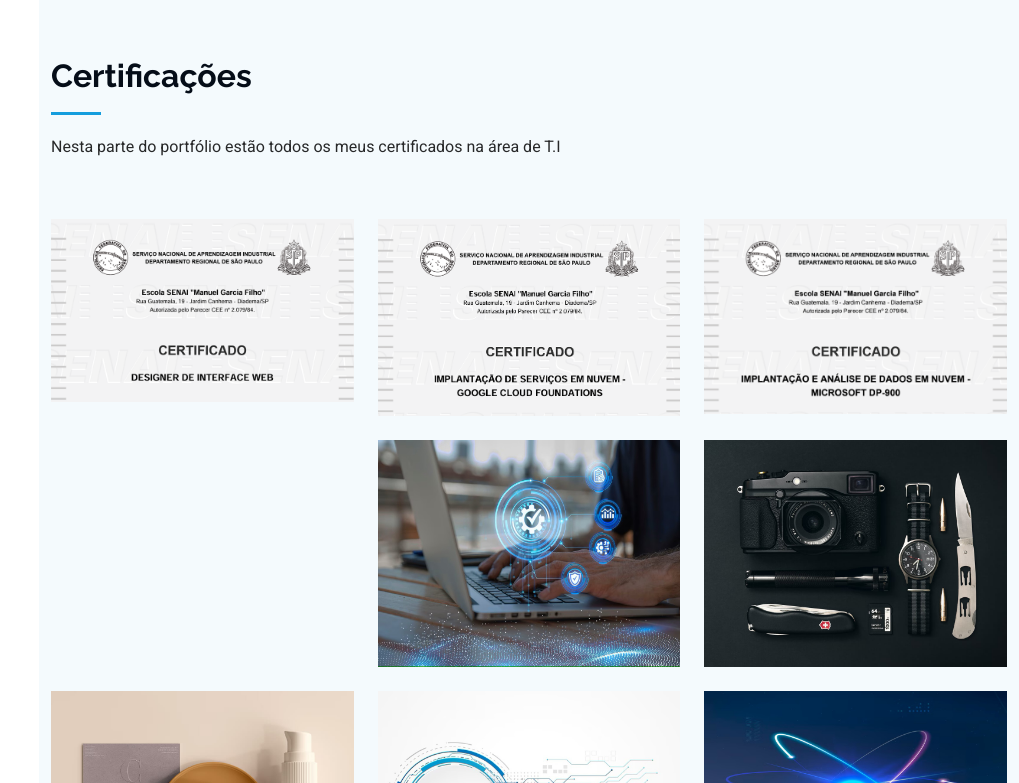
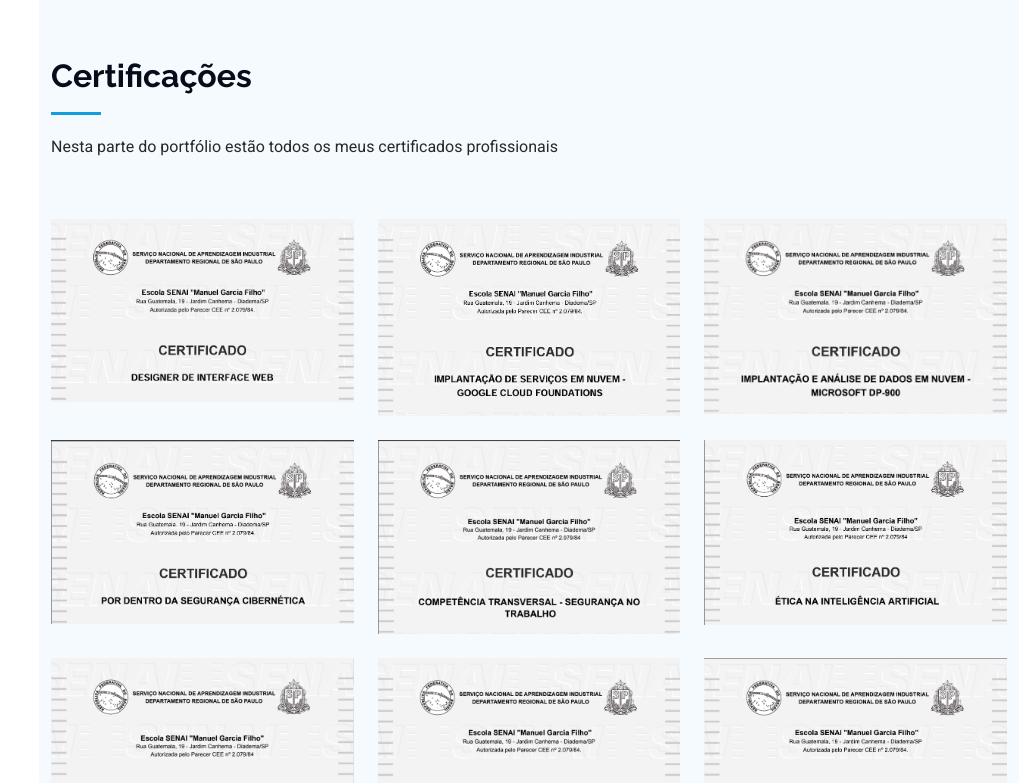
Before and after one commit to Riquelme28/meu-portifolio, a plain HTML site: page index.html in a window 1280 px wide. Shown: the part 2017-2800 px from the top of the page, without its empty margins (261-1280 px from the left). Drawn offline with Linux system fonts and the light colour scheme.

Commit message:
Atualização 3

```diff
--- a/index.html
+++ b/index.html
@@ -191,7 +191,7 @@ Tenho forte competência na gestão e análise de dados, com domínio de MySQL e
 
       <div class="container section-title" data-aos="fade-up">
         <h2>Certificações</h2>
-        <p>Nesta parte do portfólio estão todos os meus certificados na área de T.I</p>
+        <p>Nesta parte do portfólio estão todos os meus certificados profissionais</p>
       </div><div class="container">
 
         <div class="row gy-4 isotope-container" data-aos="fade-up" data-aos-delay="200">
@@ -200,7 +200,7 @@ Tenho forte competência na gestão e análise de dados, com domínio de MySQL e
             <div class="portfolio-content h-100">
               <img src="assets/img/portfolio/interface-web.png" class="img-fluid" alt="">
               <div class="portfolio-info">
-                <h4>Certificado 1</h4>
+                <h4>Certificado</h4>
                 <a href="assets/PDF/Certificado_Designer de Interface We.pdf" title="Visualizar Certificado" target="_blank" class="preview-link"><i class="bi bi-zoom-in"></i></a>
                 <a href="assets/PDF/Certificado_Designer de Interface We.pdf" title="Abrir PDF" target="_blank" class="details-link"><i class="bi bi-file-earmark-pdf"></i></a>
               </div>
@@ -218,70 +218,70 @@ Tenho forte competência na gestão e análise de dados, com domínio de MySQL e
             <div class="portfolio-content h-100">
               <img src="assets/img/portfolio/Captura de tela 2025-12-09 162619.png" class="img-fluid" alt="">
               <div class="portfolio-info">
-                <h4>Projeto #2</h4>
+                <h4>Certificado</h4>
                 <a href="assets/PDF/Certificado_Implantação e Análise de Dados em Nuvem - Microsoft DP-90.pdf" title="Visualizar Certificado" target="_blank" class="preview-link"><i class="bi bi-zoom-in"></i></a>
                 <a href="assets/PDF/Certificado_Implantação e Análise de Dados em Nuvem - Microsoft DP-90.pdf" title="Abrir PDF" target="_blank" class="details-link"><i class="bi bi-file-earmark-pdf"></i></a>
               </div>
             </div>
           </div><div class="col-lg-4 col-md-6 portfolio-item isotope-item filter-books">
             <div class="portfolio-content h-100">
-              <img src="assets/img/portfolio/books-1.jpg" class="img-fluid" alt="">
+              <img src="assets/img/portfolio/cibersegurança.png" class="img-fluid" alt="">
               <div class="portfolio-info">
-                <h4>Projeto #3</h4>
-                <a href="assets/PDF/certificado-3.pdf" title="Visualizar Certificado" target="_blank" class="preview-link"><i class="bi bi-zoom-in"></i></a>
-                <a href="assets/PDF/certificado-3.pdf" title="Abrir PDF" target="_blank" class="details-link"><i class="bi bi-file-earmark-pdf"></i></a>
+                <h4>Certificado</h4>
+                <a href="assets/PDF/Certificado_Por dentro da Segurança Cibernétic (1).pdf" title="Visualizar Certificado" target="_blank" class="preview-link"><i class="bi bi-zoom-in"></i></a>
+                <a href="assets/PDF/Certificado_Por dentro da Segurança Cibernétic (1).pdf" title="Abrir PDF" target="_blank" class="details-link"><i class="bi bi-file-earmark-pdf"></i></a>
               </div>
             </div>
           </div><div class="col-lg-4 col-md-6 portfolio-item isotope-item filter-app">
             <div class="portfolio-content h-100">
-              <img src="assets/img/portfolio/app-2.jpg" class="img-fluid" alt="">
+              <img src="assets/img/portfolio/seguranca_trabalho.png" class="img-fluid" alt="">
               <div class="portfolio-info">
-                <h4>Projeto #4</h4>
-                <a href="assets/PDF/certificado-4.pdf" title="Visualizar Certificado" target="_blank" class="preview-link"><i class="bi bi-zoom-in"></i></a>
-                <a href="assets/PDF/certificado-4.pdf" title="Abrir PDF" target="_blank" class="details-link"><i class="bi bi-file-earmark-pdf"></i></a>
+                <h4>Certificado</h4>
+                <a href="assets/PDF/Competência_Transversal___Segurança_no_Trabalho_(125SEG1A25CAITEC)-Certificado_2669277.pdf" title="Visualizar Certificado" target="_blank" class="preview-link"><i class="bi bi-zoom-in"></i></a>
+                <a href="assets/PDF/Competência_Transversal___Segurança_no_Trabalho_(125SEG1A25CAITEC)-Certificado_2669277.pdf" title="Abrir PDF" target="_blank" class="details-link"><i class="bi bi-file-earmark-pdf"></i></a>
               </div>
             </div>
           </div><div class="col-lg-4 col-md-6 portfolio-item isotope-item filter-product">
             <div class="portfolio-content h-100">
-              <img src="assets/img/portfolio/product-2.jpg" class="img-fluid" alt="">
+              <img src="assets/img/portfolio/IA.png" class="img-fluid" alt="">
               <div class="portfolio-info">
-                <h4>Projeto #5</h4>
-                <a href="assets/PDF/certificado-5.pdf" title="Visualizar Certificado" target="_blank" class="preview-link"><i class="bi bi-zoom-in"></i></a>
-                <a href="assets/PDF/certificado-5.pdf" title="Abrir PDF" target="_blank" class="details-link"><i class="bi bi-file-earmark-pdf"></i></a>
+                <h4>Certificado</h4>
+                <a href="assets/PDF/Ética_na_Inteligência_Artificial_(125EIA1A25CAITEC)-Certificado_2650772.pdf" title="Visualizar Certificado" target="_blank" class="preview-link"><i class="bi bi-zoom-in"></i></a>
+                <a href="assets/PDF/Ética_na_Inteligência_Artificial_(125EIA1A25CAITEC)-Certificado_2650772.pdf" title="Abrir PDF" target="_blank" class="details-link"><i class="bi bi-file-earmark-pdf"></i></a>
               </div>
             </div>
           </div><div class="col-lg-4 col-md-6 portfolio-item isotope-item filter-branding">
             <div class="portfolio-content h-100">
-              <img src="assets/img/portfolio/branding-2.jpg" class="img-fluid" alt="">
+              <img src="assets/img/portfolio/excel.png" class="img-fluid" alt="">
               <div class="portfolio-info">
-                <h4>Projeto #6</h4>
-                <a href="assets/PDF/certificado-6.pdf" title="Visualizar Certificado" target="_blank" class="preview-link"><i class="bi bi-zoom-in"></i></a>
-                <a href="assets/PDF/certificado-6.pdf" title="Abrir PDF" target="_blank" class="details-link"><i class="bi bi-file-earmark-pdf"></i></a>
+                <h4>Certificado</h4>
+                <a href="assets/PDF/Excel_Básico_(125EXC1A25CAITEC)-Certificado_2669517.pdf" title="Visualizar Certificado" target="_blank" class="preview-link"><i class="bi bi-zoom-in"></i></a>
+                <a href="assets/PDF/Excel_Básico_(125EXC1A25CAITEC)-Certificado_2669517.pdf" title="Abrir PDF" target="_blank" class="details-link"><i class="bi bi-file-earmark-pdf"></i></a>
               </div>
             </div>
           </div><div class="col-lg-4 col-md-6 portfolio-item isotope-item filter-books">
             <div class="portfolio-content h-100">
-              <img src="assets/img/portfolio/books-2.jpg" class="img-fluid" alt="">
+              <img src="assets/img/portfolio/desvendamento.png" class="img-fluid" alt="">
               <div class="portfolio-info">
-                <h4>Projeto #7</h4>
-                <a href="assets/PDF/certificado-7.pdf" title="Visualizar Certificado" target="_blank" class="preview-link"><i class="bi bi-zoom-in"></i></a>
-                <a href="assets/PDF/certificado-7.pdf" title="Abrir PDF" target="_blank" class="details-link"><i class="bi bi-file-earmark-pdf"></i></a>
+                <h4>Certificado</h4>
+                <a href="assets/PDF/Certificado_Desvendando a Descarbonizaçã.pdf" title="Visualizar Certificado" target="_blank" class="preview-link"><i class="bi bi-zoom-in"></i></a>
+                <a href="assets/PDF/Certificado_Desvendando a Descarbonizaçã.pdf" title="Abrir PDF" target="_blank" class="details-link"><i class="bi bi-file-earmark-pdf"></i></a>
               </div>
             </div>
           </div><div class="col-lg-4 col-md-6 portfolio-item isotope-item filter-app">
             <div class="portfolio-content h-100">
-              <img src="assets/img/portfolio/app-3.jpg" class="img-fluid" alt="">
+              <img src="assets/img/portfolio/IA2.png" class="img-fluid" alt="">
               <div class="portfolio-info">
-                <h4>Projeto #8</h4>
-                <a href="assets/PDF/certificado-8.pdf" title="Visualizar Certificado" target="_blank" class="preview-link"><i class="bi bi-zoom-in"></i></a>
-                <a href="assets/PDF/certificado-8.pdf" title="Abrir PDF" target="_blank" class="details-link"><i class="bi bi-file-earmark-pdf"></i></a>
+                <h4>Certificado</h4>
+                <a href="assets/PDF/Certificado_FLUÊNCIA - FUNDAMENTOS DA INTELIGÊNCIA ARTIFICIA.pdf" title="Visualizar Certificado" target="_blank" class="preview-link"><i class="bi bi-zoom-in"></i></a>
+                <a href="assets/PDF/Certificado_FLUÊNCIA - FUNDAMENTOS DA INTELIGÊNCIA ARTIFICIA.pdf" title="Abrir PDF" target="_blank" class="details-link"><i class="bi bi-file-earmark-pdf"></i></a>
               </div>
             </div>
           </div><div class="col-lg-4 col-md-6 portfolio-item isotope-item filter-product">
             <div class="portfolio-content h-100">
               <img src="assets/img/portfolio/product-3.jpg" class="img-fluid" alt="">
               <div class="portfolio-info">
-                <h4>Projeto #9</h4>
+                <h4>Certificado</h4>
                 <a href="assets/PDF/certificado-9.pdf" title="Visualizar Certificado" target="_blank" class="preview-link"><i class="bi bi-zoom-in"></i></a>
                 <a href="assets/PDF/certificado-9.pdf" title="Abrir PDF" target="_blank" class="details-link"><i class="bi bi-file-earmark-pdf"></i></a>
               </div>
@@ -290,7 +290,7 @@ Tenho forte competência na gestão e análise de dados, com domínio de MySQL e
             <div class="portfolio-content h-100">
               <img src="assets/img/portfolio/branding-3.jpg" class="img-fluid" alt="">
               <div class="portfolio-info">
-                <h4>Projeto #10</h4>
+                <h4>Certificado</h4>
                 <a href="assets/PDF/certificado-10.pdf" title="Visualizar Certificado" target="_blank" class="preview-link"><i class="bi bi-zoom-in"></i></a>
                 <a href="assets/PDF/certificado-10.pdf" title="Abrir PDF" target="_blank" class="details-link"><i class="bi bi-file-earmark-pdf"></i></a>
               </div>
@@ -299,7 +299,7 @@ Tenho forte competência na gestão e análise de dados, com domínio de MySQL e
             <div class="portfolio-content h-100">
               <img src="assets/img/portfolio/books-3.jpg" class="img-fluid" alt="">
               <div class="portfolio-info">
-                <h4>Projeto #11</h4>
+                <h4>Certificado</h4>
                 <a href="assets/PDF/certificado-11.pdf" title="Visualizar Certificado" target="_blank" class="preview-link"><i class="bi bi-zoom-in"></i></a>
                 <a href="assets/PDF/certificado-11.pdf" title="Abrir PDF" target="_blank" class="details-link"><i class="bi bi-file-earmark-pdf"></i></a>
               </div>
```
Also changed, not shown: assets/img/portfolio/IA.png (added), assets/img/portfolio/IA2.png (added), assets/img/portfolio/cibersegurança.png (added), assets/img/portfolio/desvendamento.png (added), assets/img/portfolio/excel.png (added), assets/img/portfolio/seguranca_trabalho.png (added), 7 other files.
